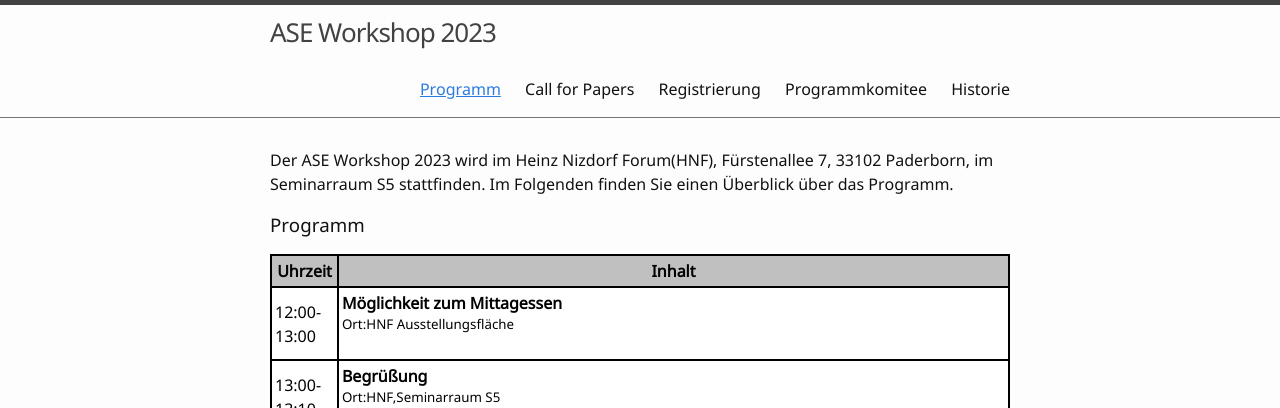
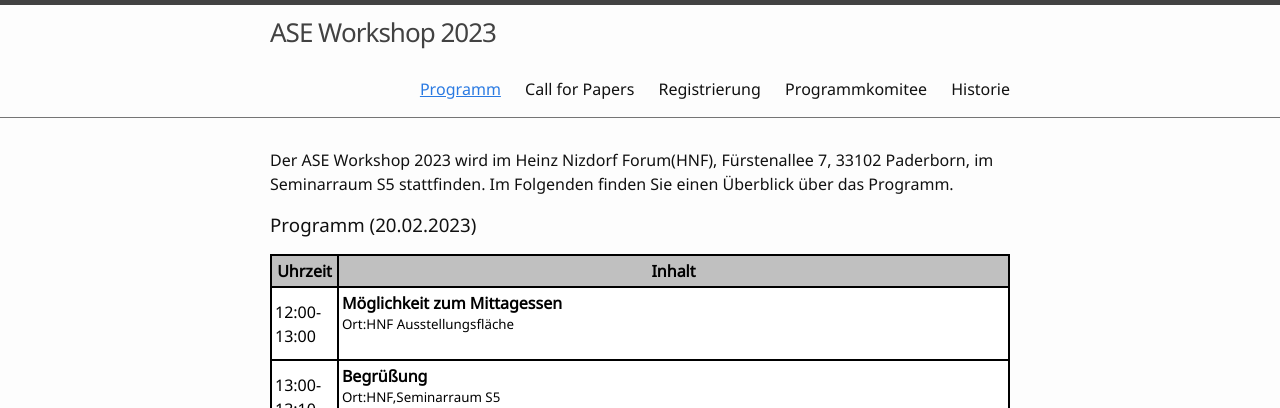
Before and after one commit to ASE-Workshop/2023, a Jekyll site: the page built from 0-programm.md, in a window 1280 px wide. Shown: the top 408 px of the page. Built offline with Jekyll 4.4.1, drawn with Linux system fonts in a browser that asks for light colours.

Commit message:
Update 0-programm.md

```diff
--- a/0-programm.md
+++ b/0-programm.md
@@ -7,7 +7,7 @@ Der ASE Workshop 2023 wird im Heinz Nizdorf Forum(HNF),  Fürstenallee 7, 33102
 Im Folgenden finden Sie einen Überblick über das Programm.
 
 
-### Programm
+### Programm (20.02.2023)
 
 <head>
 <!-- CSS Code: Place this code in the document's head (between the 'head' tags) -->
```
